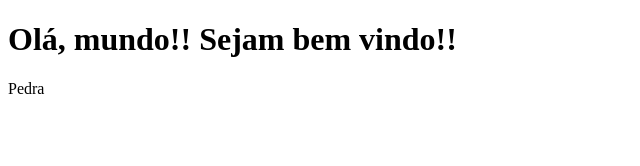
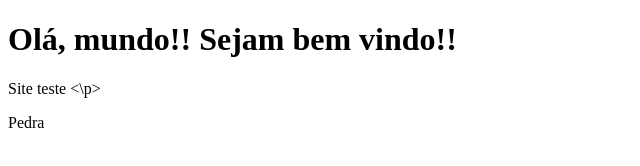
Before and after one commit to olavuwdev/hello-word, a plain HTML site: page index.html in a window 1280 px wide. Shown: the whole page, without its empty margins (0-640 px from the left). Drawn offline with Linux system fonts and the light colour scheme.

Commit message:
Update index.html

```diff
--- a/index.html
+++ b/index.html
@@ -14,6 +14,7 @@
         Olá, mundo!!
         Sejam bem vindo!!
     </h1>
+    <p> Site teste <\p>
     <div id="pe">
         Pedra
     </div>
```
